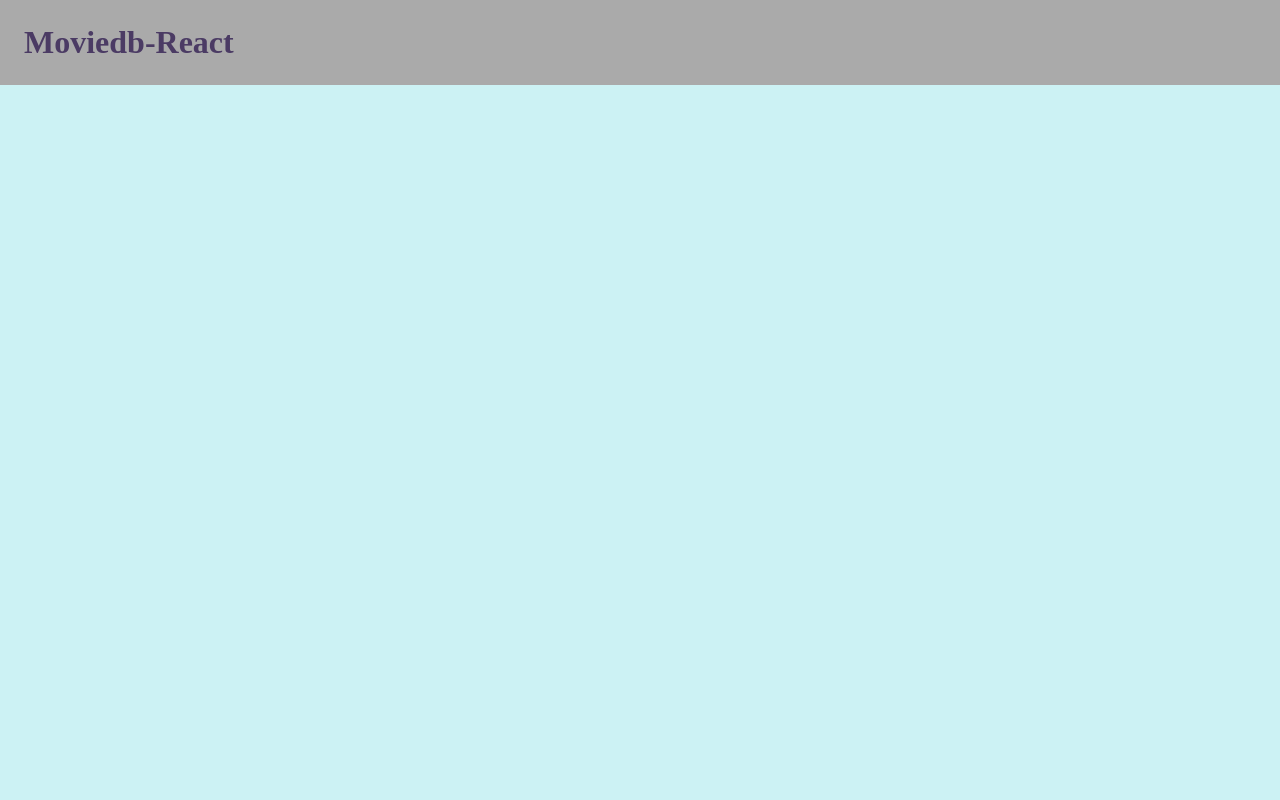
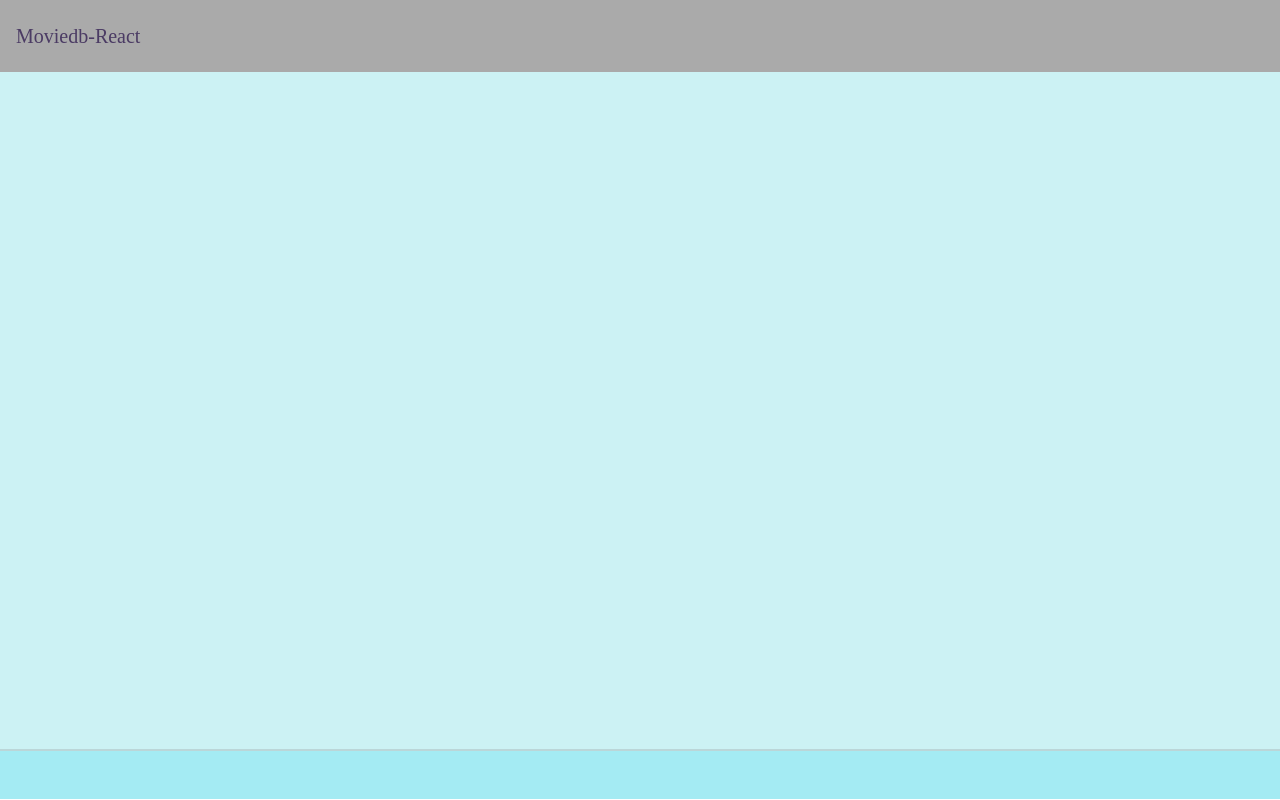
Before and after one commit to rubenlorenzo/moviedb-react, a React (Create React App) app: page / in a window 1280 px wide. Shown: the top 800 px of the page. Built offline with nearby package versions, Linux system fonts and the light colour scheme; a web font is replaced by a local one.

Commit message:
add boostrap and add Navbar to Header

```diff
--- a/package.json
+++ b/package.json
@@ -6,7 +6,9 @@
     "@testing-library/jest-dom": "^5.11.4",
     "@testing-library/react": "^11.1.0",
     "@testing-library/user-event": "^12.1.10",
+    "bootstrap": "^4.6.0",
     "react": "^17.0.1",
+    "react-bootstrap": "^1.5.0",
     "react-dom": "^17.0.1",
     "react-scripts": "4.0.3",
     "sass": "^1.32.8",
--- a/src/App.scss
+++ b/src/App.scss
@@ -1,9 +1,11 @@
+@import "~bootstrap/scss/bootstrap";
 @import './colors.scss';
+
 #App{
   height: 100%;
 }
 
 #content{
   background-color: $colorLight;
-  height: 850px;
+  height: calc(100vh - 123px);
 }
--- a/src/components/Header/Header.scss
+++ b/src/components/Header/Header.scss
@@ -1,10 +1,10 @@
 @import '../../colors.scss';
 
-#header{
+.navbar{
   background-color: $colorDarkest;
-  padding: 1.5em;
+  padding: 1em;
 
-  h1{
+  .navbar-brand{
     font-family: 'RocknRoll One';
     color: $colorFontEssential;
   }
--- a/src/components/Header/index.jsx
+++ b/src/components/Header/index.jsx
@@ -1,12 +1,20 @@
 import React from 'react';
+import  { Navbar, Nav } from 'react-bootstrap';
 import './Header.scss'
 
 function Header() {
-  return(
-    <div id="header">
-      <h1>Moviedb-React</h1>
-    </div>
-  )
+  return (
+    <Navbar>
+      <Navbar.Brand href="#home">Moviedb-React</Navbar.Brand>
+      <Navbar.Toggle aria-controls="basic-navbar-nav" />
+      <Navbar.Collapse id="basic-navbar-nav">
+        <Nav className="mr-auto">
+          <Nav.Link href="#home"></Nav.Link>
+          <Nav.Link href="#link"></Nav.Link>
+        </Nav>
+      </Navbar.Collapse>
+    </Navbar>
+  );
 }
 
 export default Header;
```
Also changed, not shown: 1 other file (tests, documents, lock files or other folders).
